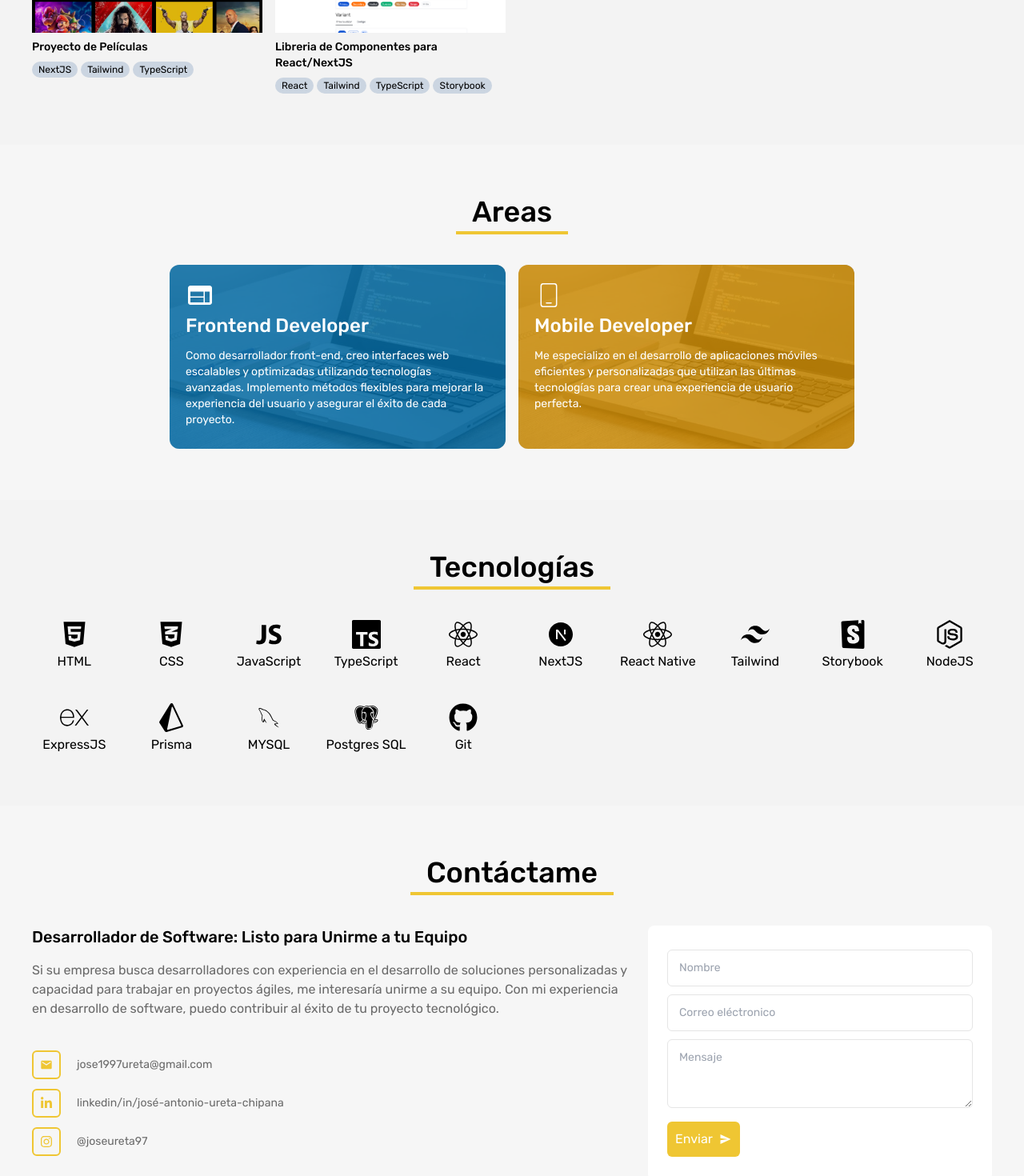
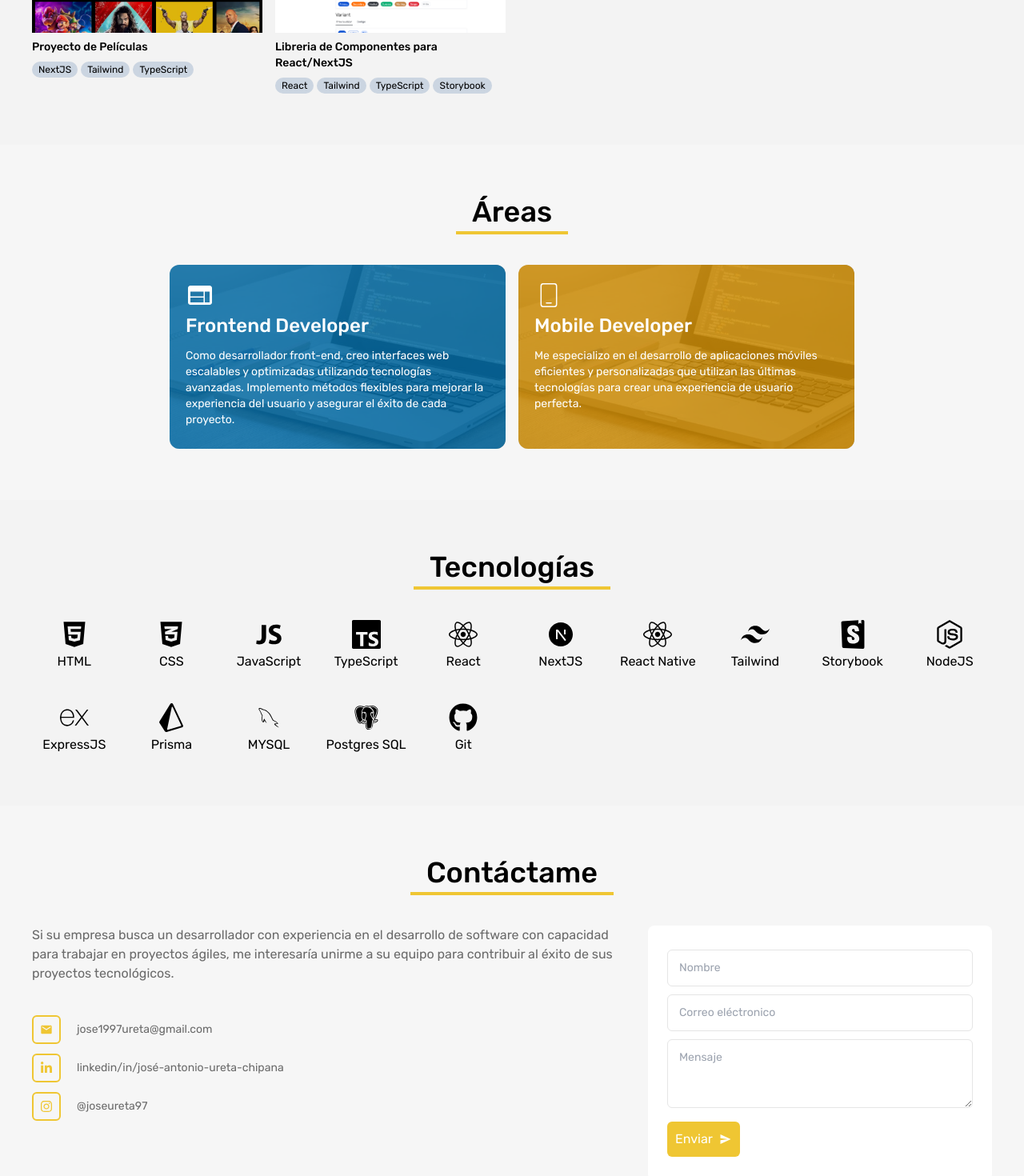
Before and after one commit to Jose1997ureta/portfolio, a Next.js app: page / in a window 1280 px wide. Shown: the part 1461-2931 px from the top of the page at 80% size. Built offline with nearby package versions, Linux system fonts and the light colour scheme.

Commit message:
Se corrigio las tildes

```diff
--- a/src/components/ui/area.tsx
+++ b/src/components/ui/area.tsx
@@ -8,7 +8,7 @@ export const Areas = () => {
 		<section className=" bg-third2" id="areas">
 			<div className="2xl:w-[80%] 3xl:w-[70%] mx-auto px-5 md:px-[40px] 2xl:px-[60px] lg:py-16 p-6">
 				<div className="flex justify-center mb-5">
-					<Title title="Areas" position="center" />
+					<Title title="Áreas" position="center" />
 				</div>
 
 				<div className="flex justify-center">
--- a/src/components/ui/contact.tsx
+++ b/src/components/ui/contact.tsx
@@ -16,16 +16,15 @@ export const Contact = () => {
 
 				<div className="flex flex-col lg:flex-row justify-between items-start gap-x-4">
 					<div className="w-full mg:w-1/2">
-						<p className="text-xl font-medium mb-4">
+						{/* <p className="text-xl font-medium mb-4">
 							Desarrollador de Software: Listo para Unirme a tu Equipo
-						</p>
+						</p> */}
 
 						<p className="text-text">
-							Si su empresa busca desarrolladores con experiencia en el
-							desarrollo de soluciones personalizadas y capacidad para trabajar
-							en proyectos ágiles, me interesaría unirme a su equipo. Con mi
-							experiencia en desarrollo de software, puedo contribuir al éxito
-							de tu proyecto tecnológico.
+							Si su empresa busca un desarrollador con experiencia en el
+							desarrollo de software con capacidad para trabajar en proyectos
+							ágiles, me interesaría unirme a su equipo para contribuir al éxito
+							de sus proyectos tecnológicos.
 						</p>
 
 						<div className="lg:mt-[40px] mt-[20px]  space-y-3">
--- a/src/components/ui/proyects.tsx
+++ b/src/components/ui/proyects.tsx
@@ -32,7 +32,7 @@ export const Proyects = () => {
 					conocimientos adquiridos a lo largo de mi carrera profesional. En esta
 					sección, encontrarás una variedad de trabajos que abarcan tanto el
 					desarrollo web como el móvil, utilizando diferentes lenguajes de
-					programación.
+					programación. (en desarrollo)
 				</p>
 
 				<Tabs
```
